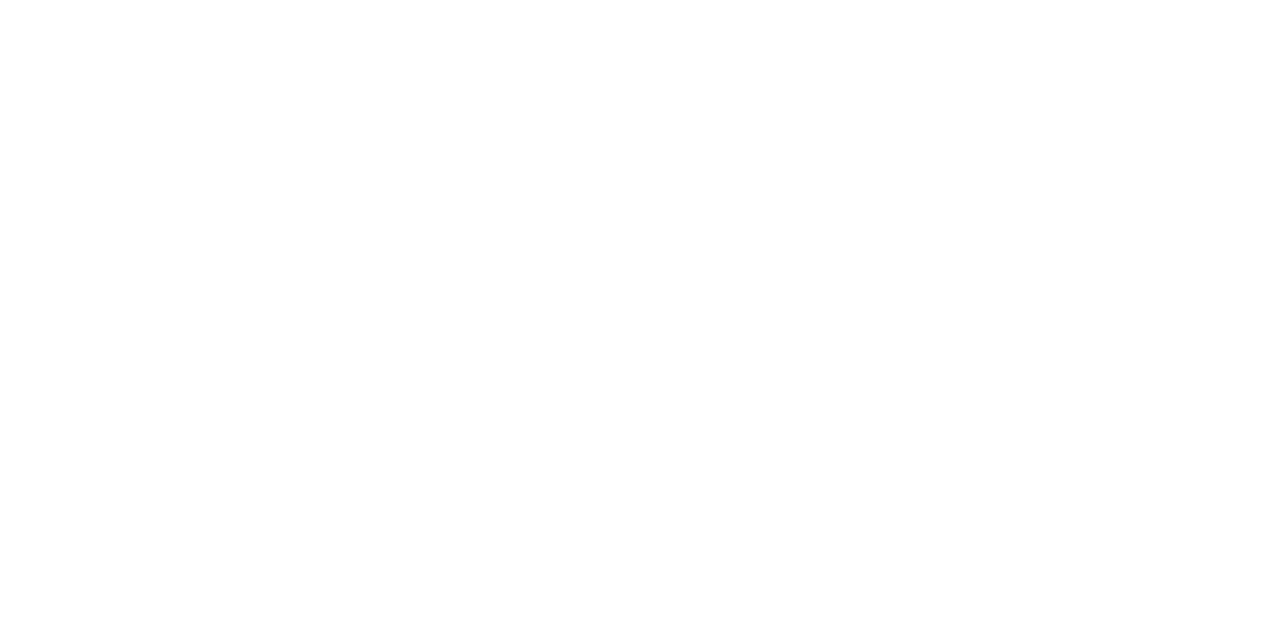
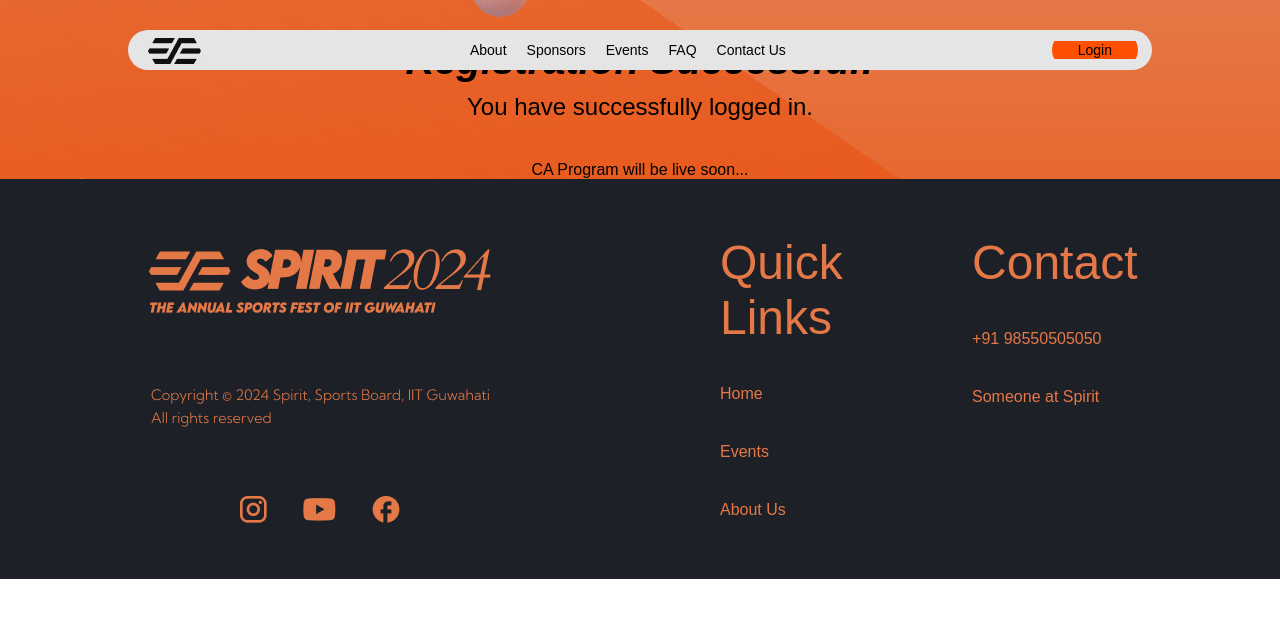
Before and after one commit to Ashmit-Verma/SPIRIT24, a React (Create React App) app in the folder frontend/: page /registration-success in a window 1280 px wide. Before the commit this address had no page. Shown: the top 618 px of the page. Built offline with nearby package versions, Linux system fonts and the light colour scheme.

Commit message:
registration success

```diff
--- a/frontend/src/App.js
+++ b/frontend/src/App.js
@@ -1,12 +1,12 @@
-
-// export default App;
+// frontend/src/App.js
 import React from 'react';
-import { BrowserRouter as Router, Routes, Route ,Navigate} from 'react-router-dom';
+import { BrowserRouter as Router, Routes, Route, Navigate } from 'react-router-dom';
 import Landing from './page/landing';
 import Signup from './page/signup';
 import Login from './page/login';
 import Dashboard from './page/dashboard';
 import OtpVerify from './page/otpverify';
+import RegistrationSuccess from './page/registrationSuccess';
 
 const PrivateRoute = ({ element: Element }) => {
   const isAuthenticated = !!localStorage.getItem('token'); // Simplified authentication check
@@ -22,6 +22,7 @@
         <Route path="/login" element={<Login />} />
         <Route path="/otpVerify" element={<OtpVerify />} />
         <Route path="/dashboard" element={<PrivateRoute element={Dashboard} />} />
+        <Route path="/registration-success" element={<RegistrationSuccess />} />
       </Routes>
     </Router>
   );
--- a/frontend/src/components/form/Lform.js
+++ b/frontend/src/components/form/Lform.js
@@ -34,7 +34,7 @@
       if (response.status === 200) {
         console.log('Form submitted:', response.data);
         localStorage.setItem('token', response.data.token);
-        navigate('/dashboard');
+        navigate('/registrationSuccess');
       } else {
         alert('Wrong Credentials');
         console.error('Error:', response.data);
--- /dev/null
+++ b/frontend/src/components/registration_success/registration-Success.css
@@ -0,0 +1,51 @@
+/* frontend/src/page/registrationSuccess.css */
+.Success-wrap {
+    margin-top: 3%;
+  }
+
+  .texts {
+    display: flex;
+    flex-direction: column;
+    justify-content: center;
+    align-items: center;
+    row-gap: 0;
+  }
+
+  .success-message {
+    font-size: 2.5em;
+    font-style: italic;
+    margin-bottom: 10px;
+  }
+
+  .logged-in-message {
+    font-size: 1.5em;
+    margin-bottom: 20px;
+  }
+
+  .ca-program-message {
+    font-size: 1em;
+    margin-top: 20px;
+  }
+
+  .texts a {
+    position: relative;
+    margin-top: 2%;
+    margin-bottom: 1%;
+    color: white;
+    font-size: 12px;
+    background-color: black;
+    padding: 6px 26px;
+    border: none;
+    border-radius: 40px;
+  }
+
+  @media (max-width: 1200px) {
+    .Success-wrap {
+      margin-top: 5%;
+    }
+
+    .texts a {
+      font-size: 14px;
+      padding: 8px 30px;
+    }
+  }
--- /dev/null
+++ b/frontend/src/components/registration_success/registration-Success.js
@@ -0,0 +1,19 @@
+// frontend/src/page/registrationSuccess.js
+import React from 'react';
+import './registration-Success.css';
+
+const RegistrationSuccess = () => {
+  return (
+    <div className="Success-wrap">
+
+      <div className="texts">
+        <h1 className="success-message">Registration Successful!</h1>
+        <p className="logged-in-message">You have successfully logged in.</p>
+        <p className="ca-program-message">CA Program will be live soon...</p>
+      </div>
+
+    </div>
+  );
+};
+
+export default RegistrationSuccess;
--- /dev/null
+++ b/frontend/src/page/registrationSuccess.js
@@ -0,0 +1,17 @@
+// frontend/src/page/registrationSuccess.js
+import React from 'react';
+import Header from "../components/header/header.js";
+import Footer from "../components/footer/footer.js";
+import RegSuccess from "../components/registration_success/registration-Success.js";
+
+const RegistrationSuccess = () => {
+  return (
+    <div>
+      <Header />
+      <RegSuccess/>
+      <Footer />
+    </div>
+  );
+};
+
+export default RegistrationSuccess;
```
Also changed, not shown: 1 other file (tests, documents, lock files or other folders).
